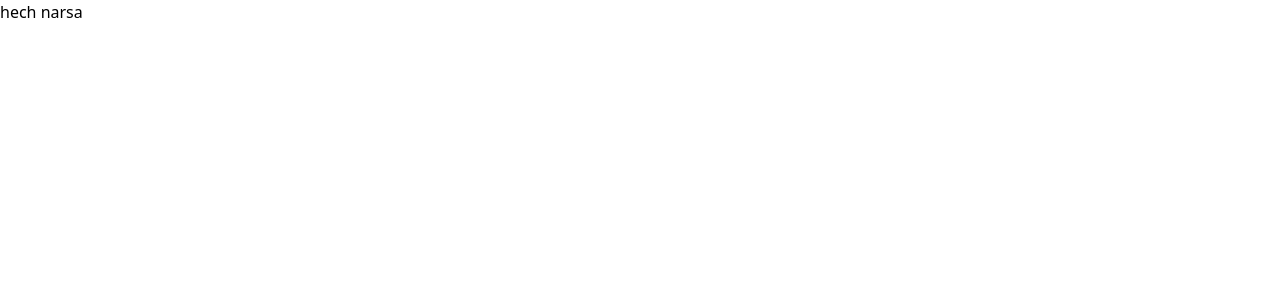
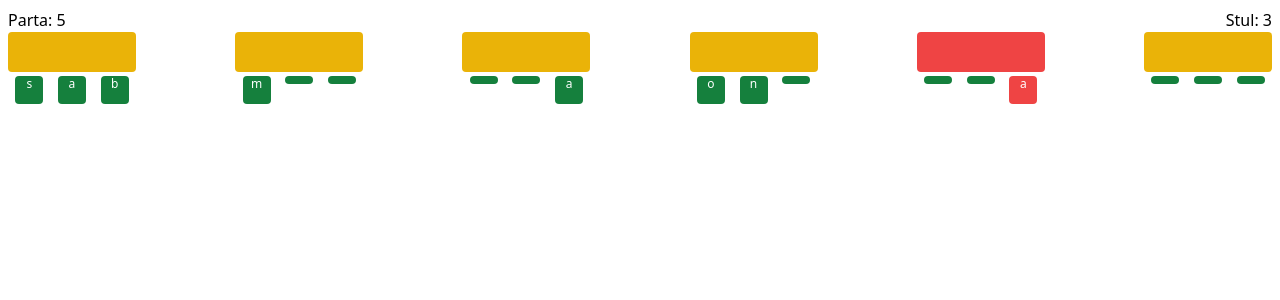
Before and after one commit to IbrohimMirxoshimov/frontend-bootcamp, a React (Vite) app: page / in a window 1280 px wide. Shown: the top 300 px of the page. Built offline with nearby package versions, Linux system fonts and the light colour scheme.

Commit message:
random parta stul

```diff
--- a/src/App.jsx
+++ b/src/App.jsx
@@ -1,7 +1,185 @@
 import "./style/index.css";
 
 function App() {
-  return <div className="flex h-screen">hech narsa</div>;
+  const partalar = [
+    [
+      {
+        bormi: true,
+        oquvchi: {
+          name: "samandar",
+          age: 56,
+        },
+      },
+      {
+        bormi: true,
+        oquvchi: {
+          name: "abdulaziz",
+          age: 105,
+        },
+      },
+      {
+        bormi: true,
+        oquvchi: {
+          name: "baxrom",
+          age: 15,
+        },
+      },
+    ],
+    [
+      {
+        bormi: true,
+        oquvchi: {
+          name: "muhammad",
+          age: 44,
+        },
+      },
+      {
+        bormi: false,
+        oquvchi: null,
+      },
+      {
+        bormi: false,
+        oquvchi: null,
+      },
+    ],
+    [
+      {
+        bormi: false,
+        oquvchi: null,
+      },
+      {
+        bormi: false,
+        oquvchi: null,
+      },
+      {
+        bormi: true,
+        oquvchi: {
+          name: "asadbek",
+          age: 48,
+        },
+      },
+    ],
+
+    [
+      {
+        bormi: true,
+        oquvchi: {
+          name: "ozodbek",
+          age: 51,
+        },
+      },
+      {
+        bormi: true,
+        oquvchi: {
+          name: "nazirov",
+          age: 21,
+        },
+      },
+      {
+        bormi: false,
+        oquvchi: null,
+      },
+    ],
+    [
+      {
+        bormi: false,
+        oquvchi: null,
+      },
+      {
+        bormi: false,
+        oquvchi: null,
+      },
+      {
+        bormi: true,
+        oquvchi: {
+          name: "abdulloh",
+          age: 32,
+        },
+      },
+    ],
+    [
+      {
+        bormi: false,
+        oquvchi: null,
+      },
+      {
+        bormi: false,
+        oquvchi: null,
+      },
+      {
+        bormi: false,
+        oquvchi: null,
+      },
+    ],
+  ];
+
+  const xona = {
+    patalok_rangi: "yashil",
+    proyektor_model: "epson",
+    partalar: partalar,
+    oynalar: [
+      {
+        jalyuzi_ochiqligi_foizi: 2,
+        boyi: 150,
+        eni: 100,
+        jalyuzi_rangi: "kulrang",
+        osmon: "chang",
+      },
+      {
+        jalyuzi_ochiqligi_foizi: 0,
+        boyi: 150,
+        eni: 100,
+        jalyuzi_rangi: "kulrang",
+        osmon: "chang",
+      },
+    ],
+    konditsoiner: {
+      yoqiq: false,
+      rangi: "oq",
+    },
+  };
+
+  const random_parta = Math.floor(Math.random() * 6);
+  const random_stul = Math.floor(Math.random() * 3);
+
+  return (
+    <div className="h-screen m-2">
+      <div className="flex justify-between">
+        <div>Parta: {random_parta + 1}</div>
+        <div>Stul: {random_stul + 1}</div>
+      </div>
+      <div className="flex flex-wrap justify-between gap-3">
+        {xona.partalar.map((parta, parta_index) => {
+          const tanlandi = random_parta === parta_index;
+          return (
+            <div key={parta_index}>
+              <div
+                className={`w-32 h-10 ${
+                  tanlandi ? "bg-red-500" : "bg-yellow-500"
+                } rounded`}
+              ></div>
+              <div className="flex justify-around mt-1">
+                {parta.map((stul, stul_index) => {
+                  return (
+                    <div
+                      key={stul_index}
+                      className={`${stul.bormi ? "h-7" : "h-2"} w-7 ${
+                        tanlandi && random_stul === stul_index
+                          ? "bg-red-500"
+                          : "bg-green-700"
+                      } rounded text-xs text-white text-center`}
+                    >
+                      {stul.oquvchi?.name.slice(0, 1)}
+                    </div>
+                  );
+                })}
+              </div>
+            </div>
+          );
+        })}
+      </div>
+    </div>
+  );
 }
 
 export default App;
```
